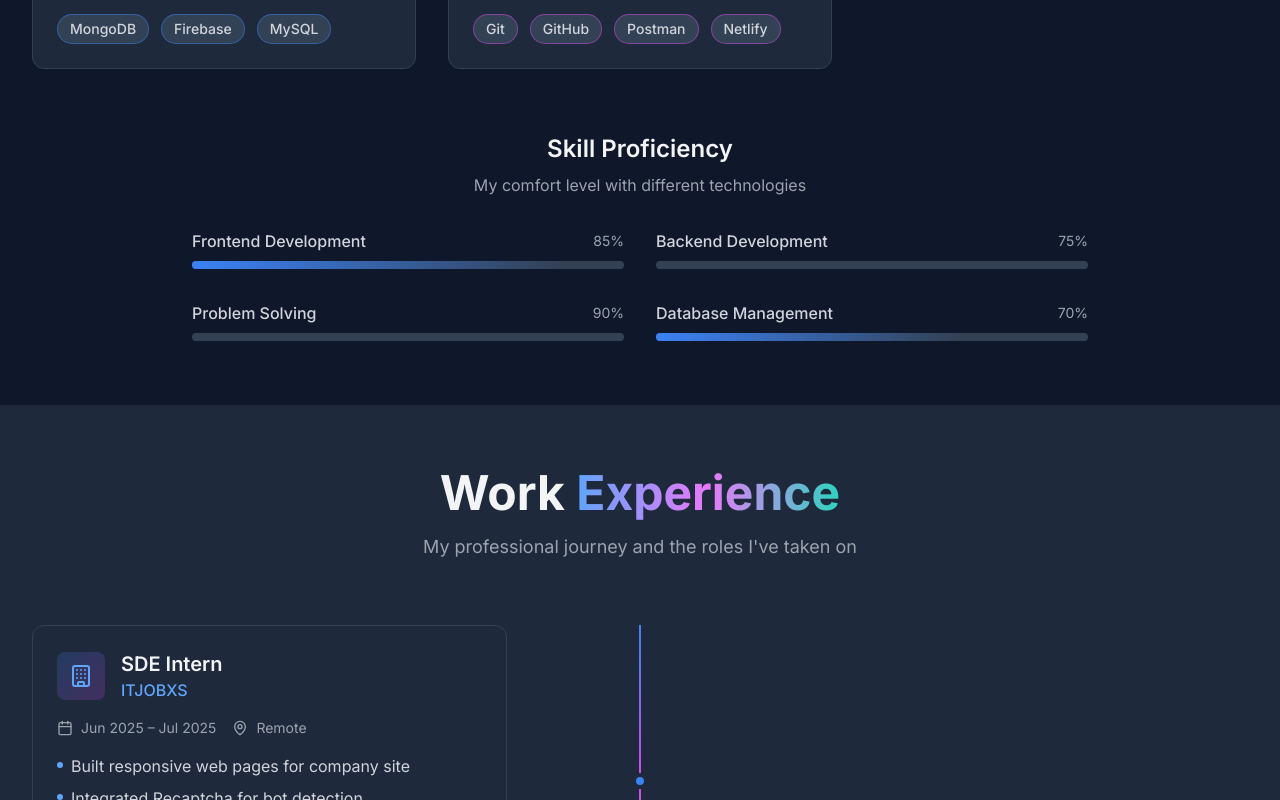
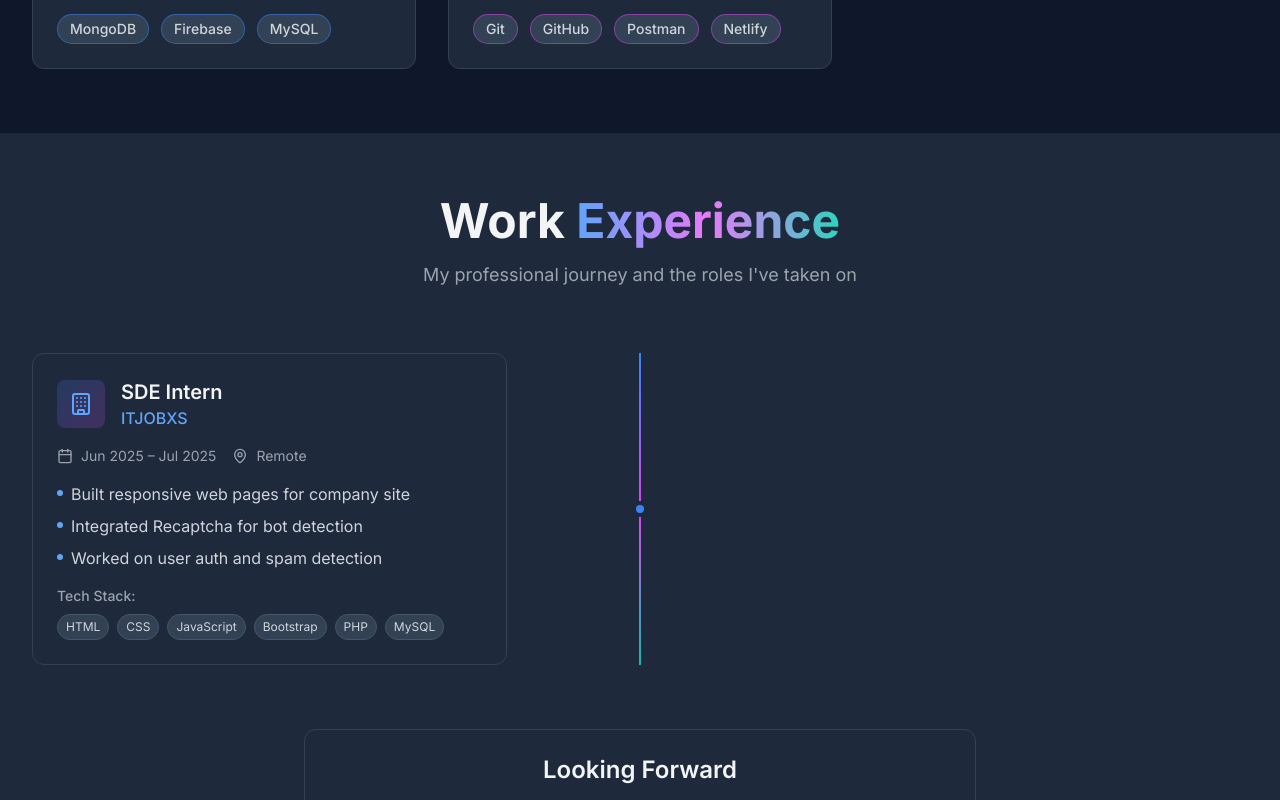
Before and after one commit to Omsagar45/Portfolio, a React (Create React App) app: page / in a window 1280 px wide. Shown: the part 2240-3040 px from the top of the page. Built offline with nearby package versions, Linux system fonts and the light colour scheme.

Commit message:
Removed Skill Proficiency section from portfolio

```diff
--- a/src/components/Education.tsx
+++ b/src/components/Education.tsx
@@ -114,7 +114,7 @@ const Education: React.FC = () => {
             </h3>
             <div className="grid md:grid-cols-3 gap-6">
               <div className="text-center p-4 bg-dark-700 rounded-lg">
-                <div className="text-3xl font-bold text-primary-400 mb-2">7.2</div>
+                <div className="text-3xl font-bold text-primary-400 mb-2">8.2</div>
                 <div className="text-gray-400 text-sm">Current CGPA</div>
               </div>
               <div className="text-center p-4 bg-dark-700 rounded-lg">
--- a/src/components/Skills.tsx
+++ b/src/components/Skills.tsx
@@ -83,56 +83,6 @@ const Skills: React.FC = () => {
             </motion.div>
           ))}
         </motion.div>
-
-        {/* Skill Level Indicators */}
-        <motion.div
-          initial={{ opacity: 0, y: 20 }}
-          whileInView={{ opacity: 1, y: 0 }}
-          transition={{ duration: 0.8, delay: 0.4 }}
-          viewport={{ once: true }}
-          className="mt-16"
-        >
-          <div className="text-center mb-8">
-            <h3 className="text-2xl font-semibold text-gray-100 mb-2">
-              Skill Proficiency
-            </h3>
-            <p className="text-gray-400">
-              My comfort level with different technologies
-            </p>
-          </div>
-
-          <div className="grid md:grid-cols-2 gap-8 max-w-4xl mx-auto">
-            {[
-              { skill: 'Frontend Development', level: 85, color: 'primary' },
-              { skill: 'Backend Development', level: 75, color: 'secondary' },
-              { skill: 'Problem Solving', level: 90, color: 'accent' },
-              { skill: 'Database Management', level: 70, color: 'primary' }
-            ].map((item, index) => (
-              <motion.div
-                key={item.skill}
-                initial={{ opacity: 0, x: index % 2 === 0 ? -20 : 20 }}
-                whileInView={{ opacity: 1, x: 0 }}
-                transition={{ duration: 0.8, delay: index * 0.1 }}
-                viewport={{ once: true }}
-                className="space-y-2"
-              >
-                <div className="flex justify-between items-center">
-                  <span className="text-gray-300 font-medium">{item.skill}</span>
-                  <span className="text-gray-400 text-sm">{item.level}%</span>
-                </div>
-                <div className="w-full bg-dark-700 rounded-full h-2">
-                  <motion.div
-                    initial={{ width: 0 }}
-                    whileInView={{ width: `${item.level}%` }}
-                    transition={{ duration: 1, delay: 0.5 + index * 0.1 }}
-                    viewport={{ once: true }}
-                    className={`h-2 rounded-full bg-gradient-to-r from-${item.color}-500 to-${item.color}-600`}
-                  ></motion.div>
-                </div>
-              </motion.div>
-            ))}
-          </div>
-        </motion.div>
       </div>
     </section>
   );
--- a/src/data/education.ts
+++ b/src/data/education.ts
@@ -11,7 +11,7 @@ export const education: Education[] = [
     degree: "B.Tech in Computer Science",
     institution: "Pimpri Chinchwad College of Engineering, Pune",
     duration: "2022 – 2026",
-    score: "7.2 CGPA",
+    score: "8.2 CGPA",
     description: "Currently pursuing Computer Science with focus on software development and algorithms."
   },
   {
```
